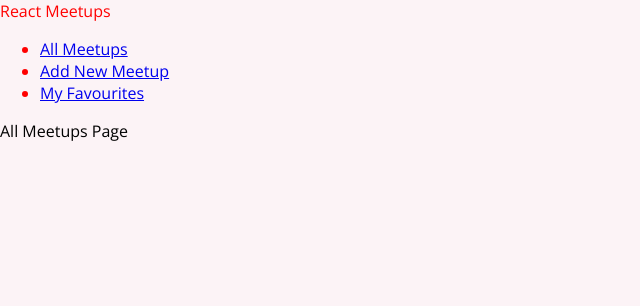
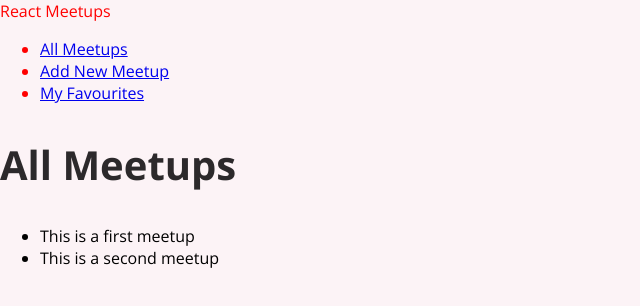
Before and after one commit to tash149/react-go-thru, a React (Create React App) app in the folder new-app/: page / in a window 1280 px wide. Shown: the top 306 px of the page, without its empty margins (0-640 px from the left). Built offline with nearby package versions, Linux system fonts and the light colour scheme.

Commit message:
react data: output list data

```diff
--- a/new-app/src/pages/AllMeetups.js
+++ b/new-app/src/pages/AllMeetups.js
@@ -1,8 +1,39 @@
 import React from 'react';
 //import {useState} from 'react';
 
+const DUMMY_DATA = [
+    {
+      id: 'm1',
+      title: 'This is a first meetup',
+      image:
+        'https://upload.wikimedia.org/wikipedia/commons/thumb/d/d3/Stadtbild_M%C3%BCnchen.jpg/2560px-Stadtbild_M%C3%BCnchen.jpg',
+      address: 'Meetupstreet 5, 12345 Meetup City',
+      description:
+        'This is a first, amazing meetup which you definitely should not miss. It will be a lot of fun!',
+    },
+    {
+      id: 'm2',
+      title: 'This is a second meetup',
+      image:
+        'https://upload.wikimedia.org/wikipedia/commons/thumb/d/d3/Stadtbild_M%C3%BCnchen.jpg/2560px-Stadtbild_M%C3%BCnchen.jpg',
+      address: 'Meetupstreet 5, 12345 Meetup City',
+      description:
+        'This is a first, amazing meetup which you definitely should not miss. It will be a lot of fun!',
+    },
+  ];
+
+//{[<li>Item1</li>, <li>Item2</li>]}
+
 function AllMeetupsPage(){
-    return <div>All Meetups Page</div>
+    return (
+    <section>
+        <h1>All Meetups</h1>
+        <ul>
+            {DUMMY_DATA.map((meetup)=>{
+                return <li key={meetup.id}>{meetup.title}</li>
+            })}
+        </ul>
+    </section>);
 }
 
 export default AllMeetupsPage;
```
